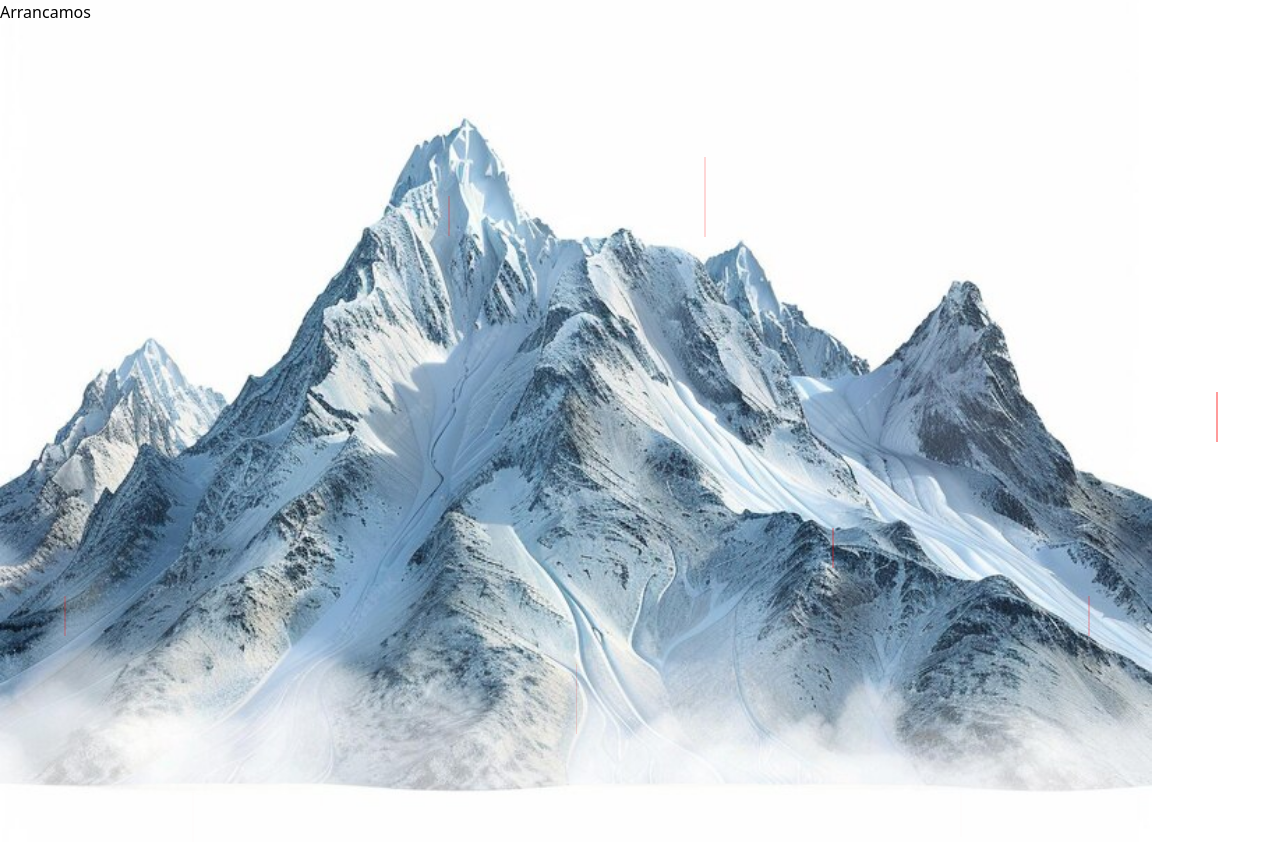
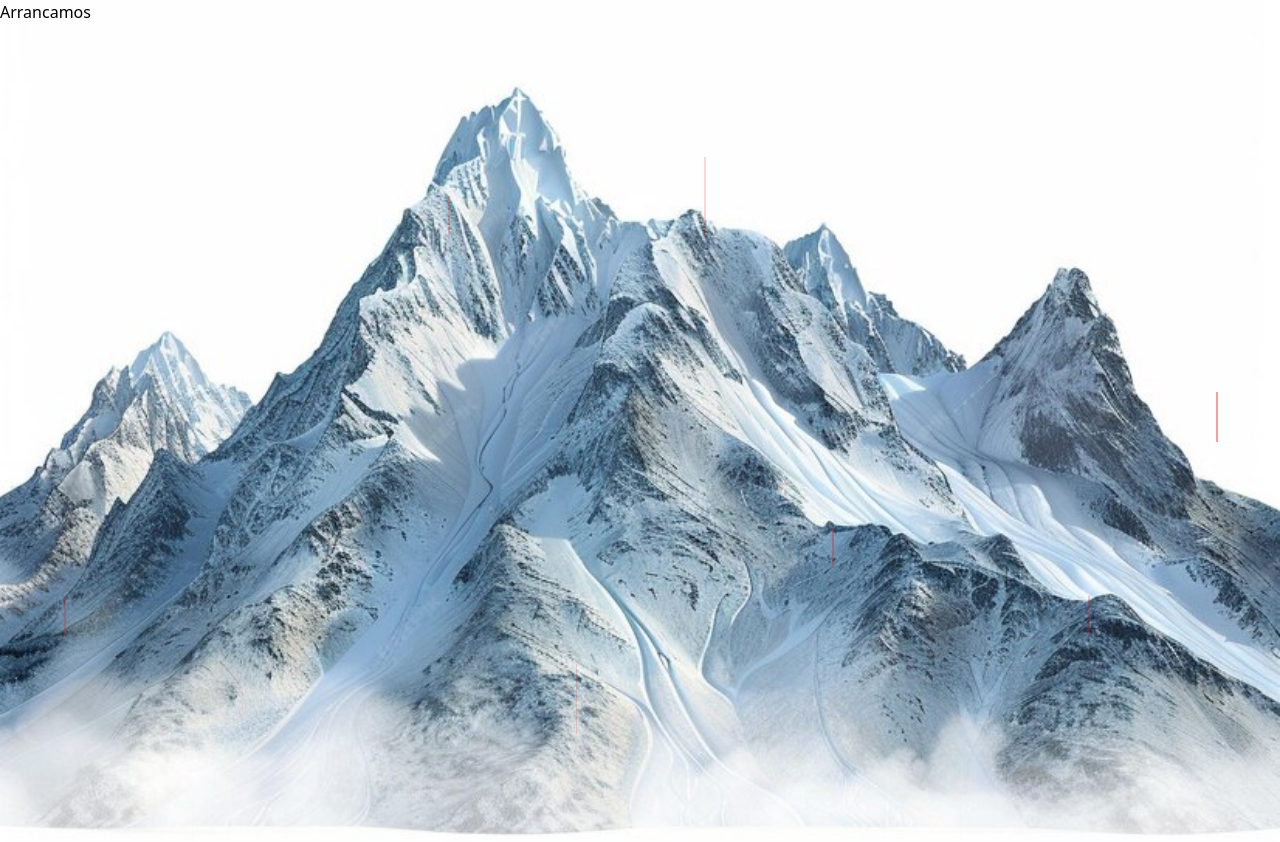
Before and after one commit to ArielGnz/cg-page, a React (Vite) app: page / in a window 1280 px wide. Built offline with nearby package versions, Linux system fonts and the light colour scheme.

Commit message:
trabajando en el nav

```diff
--- a/index.css
+++ b/index.css
@@ -2,7 +2,7 @@
 html, body {
     margin: 0; /* Elimina los márgenes predeterminados */
     padding: 0; /* Elimina el padding predeterminado */
-    width: 90%;
+    width: 100%;
     height: 100%;
     overflow: hidden; /* Asegura que el body y el html ocupen el 100% de la pantalla */
 }
```
Also changed, not shown: src/Header/Header.jsx (added, +12 -0 lines).
